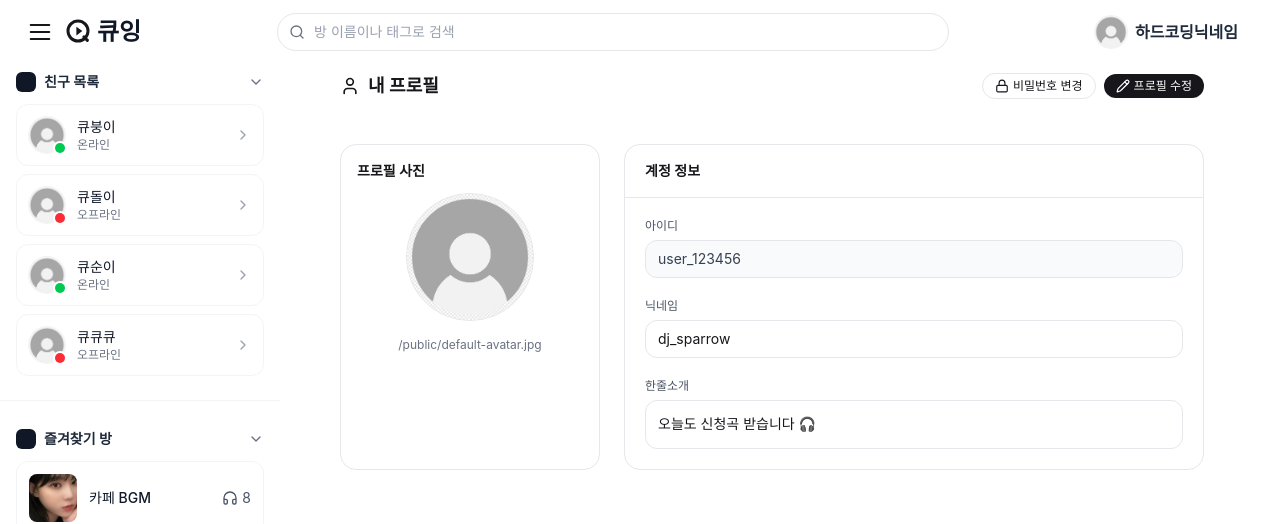
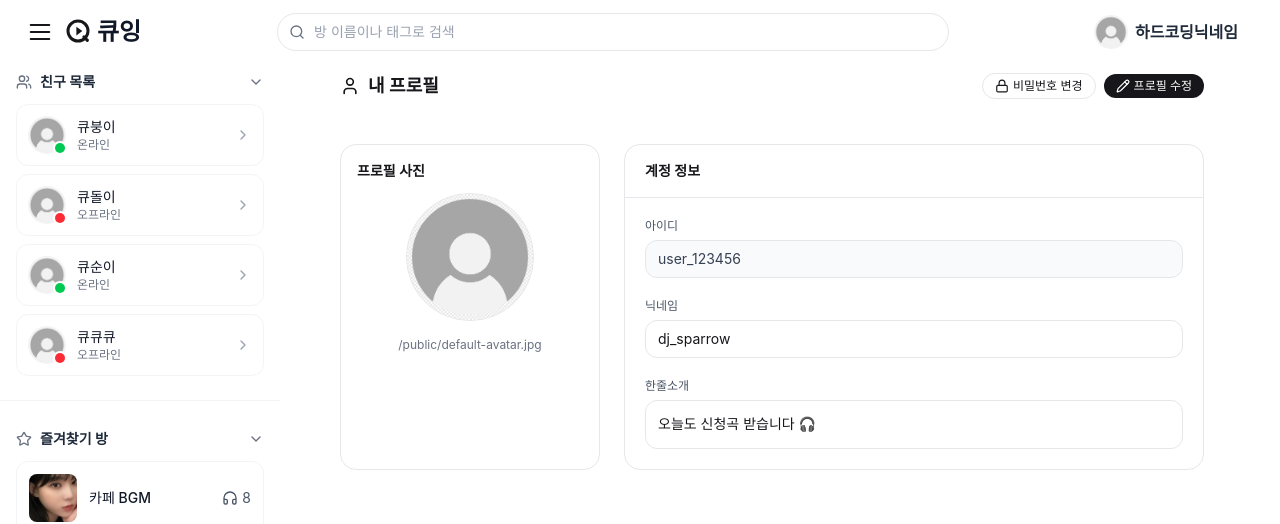
Before and after one commit to Queuing-org/front-end, a Next.js app: page /main/my-profile in a window 1280 px wide. Both pictures are taken after a click on the icon 40 px from the left and 32 px from the top of the page. Shown: the top 524 px of the page. Built offline with nearby package versions, Linux system fonts and the light colour scheme.

Commit message:
Design: 사이드바 아이콘 수정

```diff
--- a/src/app/main/layout.tsx
+++ b/src/app/main/layout.tsx
@@ -1,7 +1,7 @@
 "use client";
 
 import { useState, type ReactNode } from "react";
-import Sidebar from "@/components/hamburger/sidebar";
+import Sidebar from "@/components/sidebar/sidebar";
 import Header from "@/components/header";
 
 export default function MainLayout({ children }: { children: ReactNode }) {
--- a/src/components/hamburger/favorite-section.tsx
+++ b/src/components/sidebar/favorite-section.tsx
@@ -5,6 +5,7 @@ import { useState } from "react";
 import Image from "next/image";
 import { ChevronDown, ChevronRight, Headphones } from "lucide-react";
 import { FAV_ROOMS_DUMMY, FavRoom } from "@/dummy/favRooms";
+import { Star } from "lucide-react";
 
 export default function FavoritesSection() {
   const [open, setOpen] = useState(true);
@@ -16,7 +17,7 @@ export default function FavoritesSection() {
         onClick={() => setOpen((v) => !v)}
       >
         <span className="inline-flex items-center gap-2">
-          <span className="h-5 w-5 rounded-md bg-gray-900" />
+          <Star className="h-4 w-4 text-gray-500" />
           즐겨찾기 방
         </span>
         {open ? (
--- a/src/components/hamburger/friends-section.tsx
+++ b/src/components/sidebar/friends-section.tsx
@@ -2,6 +2,7 @@
 "use client";
 
 import { useState } from "react";
+import { Users } from "lucide-react";
 import Image from "next/image";
 import {
   ChevronDown,
@@ -25,7 +26,7 @@ export default function FriendsSection() {
         onClick={() => setOpen((v) => !v)}
       >
         <span className="inline-flex items-center gap-2">
-          <span className="h-5 w-5 rounded-md bg-gray-900" />
+          <Users className="h-4 w-4 text-gray-500" />
           친구 목록
         </span>
         {open ? (
--- a/src/components/hamburger/history-section.tsx
+++ b/src/components/sidebar/history-section.tsx
@@ -4,6 +4,7 @@
 import { useState } from "react";
 import { ChevronDown, ChevronRight, Clock } from "lucide-react";
 import { HISTORY_DUMMY, HistoryItem } from "@/dummy/history";
+import { History } from "lucide-react";
 
 export default function HistorySection() {
   const [open, setOpen] = useState(true);
@@ -15,7 +16,7 @@ export default function HistorySection() {
         onClick={() => setOpen((v) => !v)}
       >
         <span className="inline-flex items-center gap-2">
-          <span className="h-5 w-5 rounded-md bg-gray-900" />
+          <History className="h-4 w-4 text-gray-500" />
           기록
         </span>
         {open ? (
```
Also changed, not shown: src/components/sidebar/sidebar.tsx (renamed from src/components/hamburger/sidebar.tsx).
